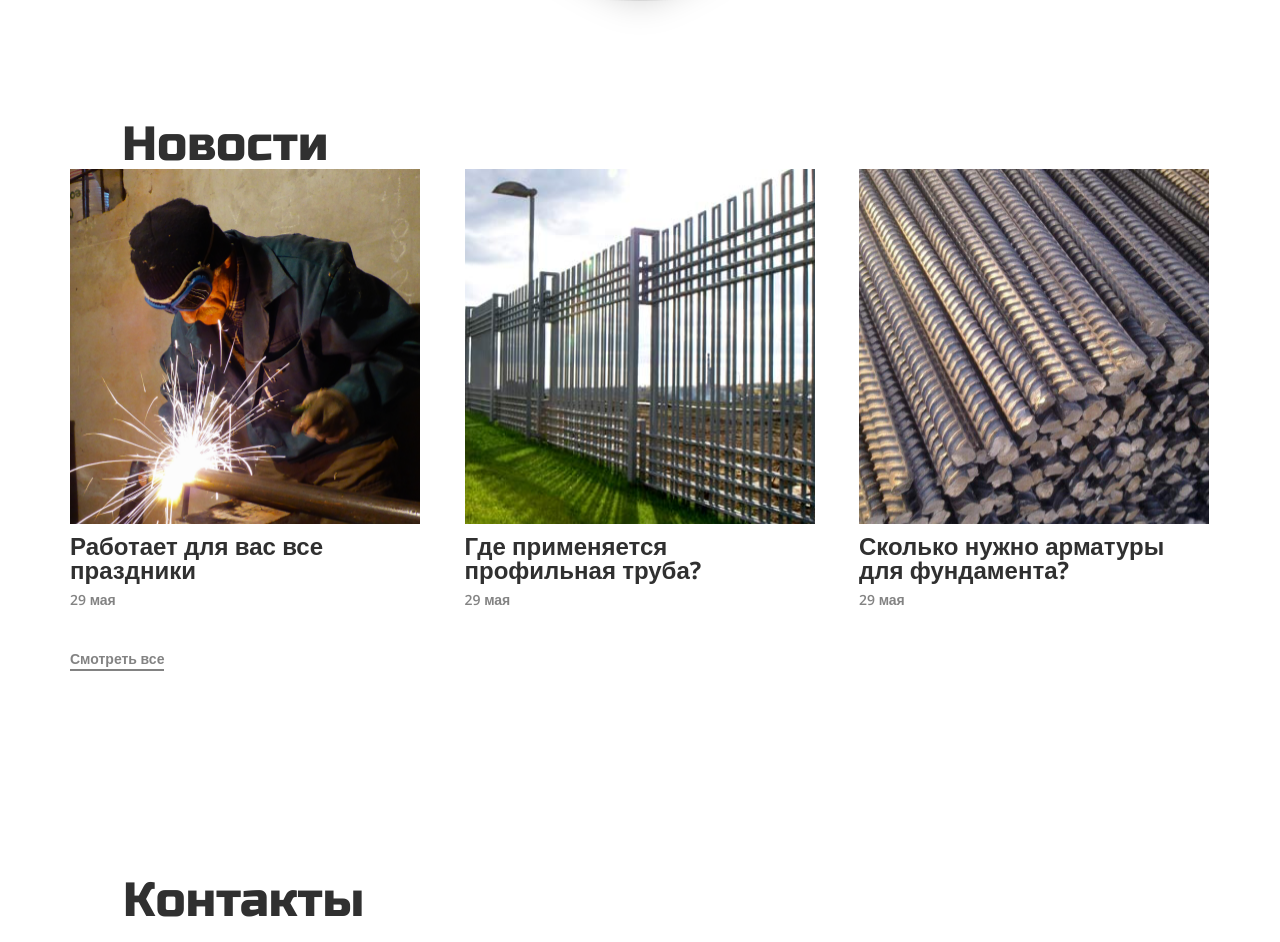
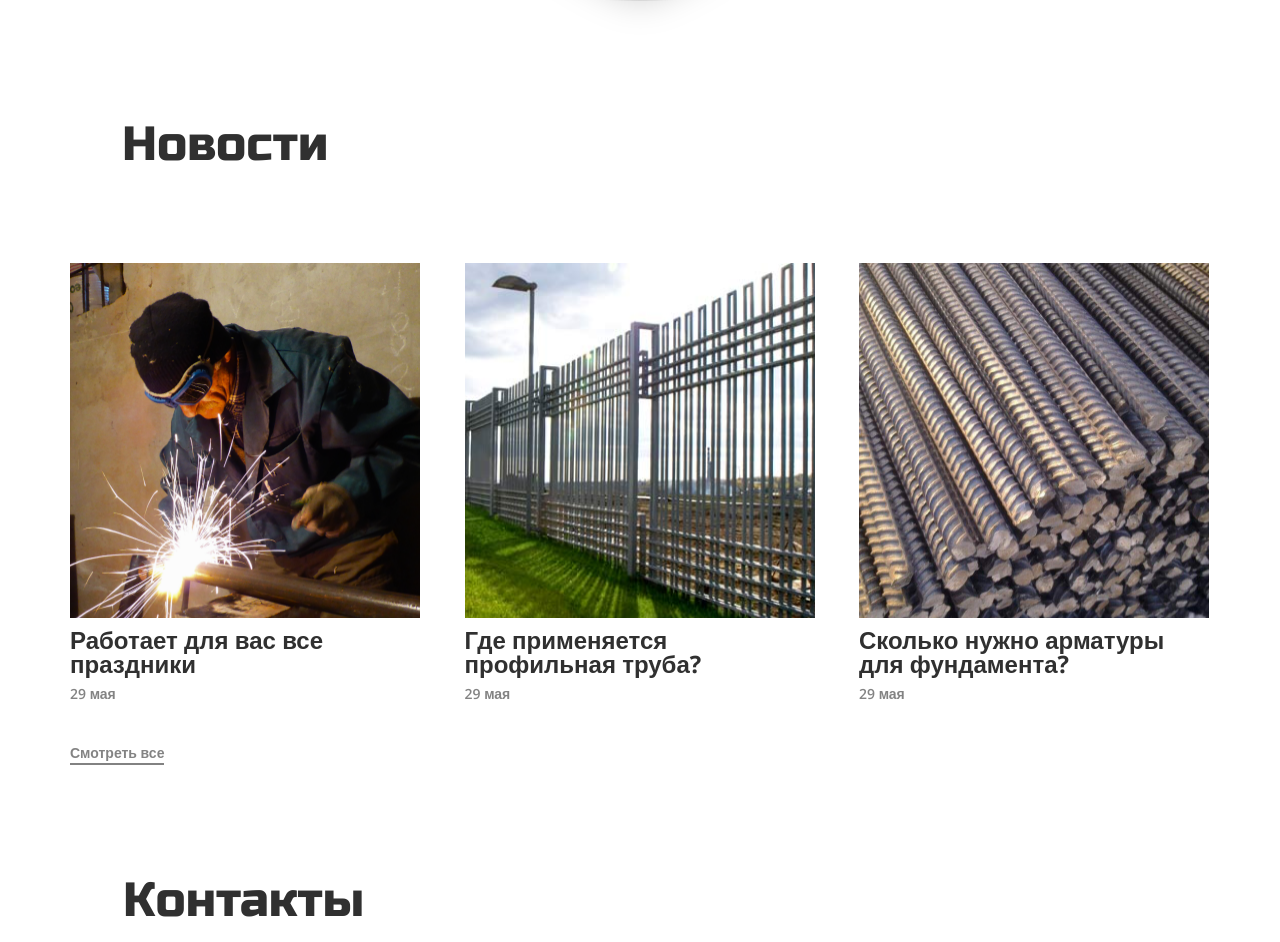
Before and after one commit to verslibremd/step2020, a PHP site: page /metall.html in a window 1280 px wide. Shown: the part 4023-4965 px from the top of the page. Run offline with PHP 8.4, Linux system fonts and the light colour scheme.

Commit message:
почистил блок новостей

```diff
--- a/projects from phpstorm/metall.css
+++ b/projects from phpstorm/metall.css
@@ -496,18 +496,14 @@ body{
     margin-top: 20px;
 }
 
-/*--------------------*/
-
-.news{
+/*-------------------------------*/
+.news__grid{
     margin-top: 120px;
-}
-
-.news__grid{
     height: 636px;
 }
 .title--news-margin-size{
     font-weight: normal;
-    margin-left: 52px;
+    margin: 0 0 94px 52px;
 }
 
 .news__content{
@@ -515,14 +511,12 @@ body{
     flex-direction: row;
     justify-content: space-between;
 }
-
-.news__block{
+.cards{
     width: 351px;
     height: 447px;
     display: flex;
     flex-direction: column;
 }
-
 .cards__img-one{
     background-image: url("img/lesson10/news__block-one.png");
     width: 350px;
@@ -538,9 +532,8 @@ body{
     width: 350px;
     height: 370px;
 }
-
 .cards__text{
-    font-family: 'Open Sans', sans-serif;
+    font-family: 'Open Sans', sans-serif;   /* дублирование только в этой строчке, если его убрать, то код увеличится. */
     font-weight: bold;
     font-size: 24px;
     color: #303030;
@@ -550,20 +543,14 @@ body{
     margin-top: 10px;
 }
 .cards__date{
-    font-family: 'Open Sans', sans-serif;
+    font-family: 'Open Sans', sans-serif;       /* убрал дублирование в двух блоках, там где это было целесообразно  */
     font-weight: 600;
     font-size: 14px;
     line-height: 40%;
     color: rgba(48,48,48,0.6);
     margin-top: 15px;
 }
-
-.cards__all{
-    font-family: 'Open Sans', sans-serif;
-    font-weight: 600;
-    font-size: 14px;
-    line-height: 40%;
-    color: rgba(48,48,48,0.6);
+.cards__date--cards-all-border{
     margin-top: 40px;
     text-decoration: none;
     border-bottom: 2px solid rgba(48,48,48,0.6);
@@ -571,8 +558,7 @@ body{
     display: inline-block;
 }
 
-/*-------------*/
-
+/*-------------------------------*/
 .contacts__grid{
     height: 629px;
     margin-top: 120px;
--- a/projects from phpstorm/metall.html
+++ b/projects from phpstorm/metall.html
@@ -153,7 +153,7 @@
             </div>
         </div>
     </section>
-   <section class="about-us">
+    <section class="about-us">
        <div class="grid about-us__grid back-logo">
            <div class="about-us__content">
                 <h1 class="title title--about-us--margin-size">ООО «Металл Тула»</h1>
@@ -178,29 +178,28 @@
                </div>
            </div>
        </div>
-   </section>
-
+    </section>
     <section class="news">
         <div class="grid news__grid">
             <h1 class="title title--news-margin-size">Новости</h1>
-            <div class="news__content cards">
-                <div class="news__block">
+            <div class="news__content">
+                <div class="cards">
                     <div class="cards__img-one"></div>
                     <p class="cards__text">Работает для вас все<br> праздники</p>
                     <p class="cards__date">29 мая</p>
                 </div>
-                <div class="news__block">
+                <div class="cards">
                     <div class="cards__img-two"></div>
                     <p class="cards__text">Где применяется<br> профильная труба?</p>
                     <p class="cards__date">29 мая</p>
                 </div>
-                <div class="news__block">
+                <div class="cards">
                     <div class="cards__img-three"></div>
                     <p class="cards__text">Сколько нужно арматуры<br> для фундамента?</p>
                     <p class="cards__date">29 мая</p>
                 </div>
             </div>
-            <a class="cards__all cards__all--underline" href="#">Смотреть все</a>
+            <a class="cards__date cards__date--cards-all-border" href="#">Смотреть все</a>
         </div>
     </section>
 
```
